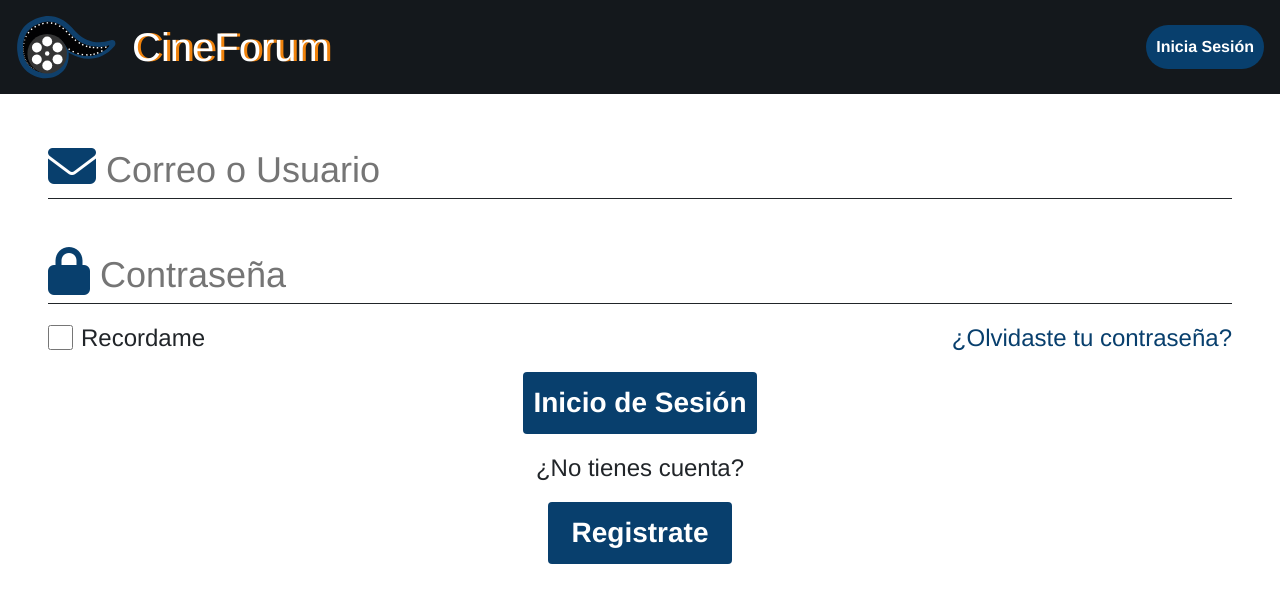
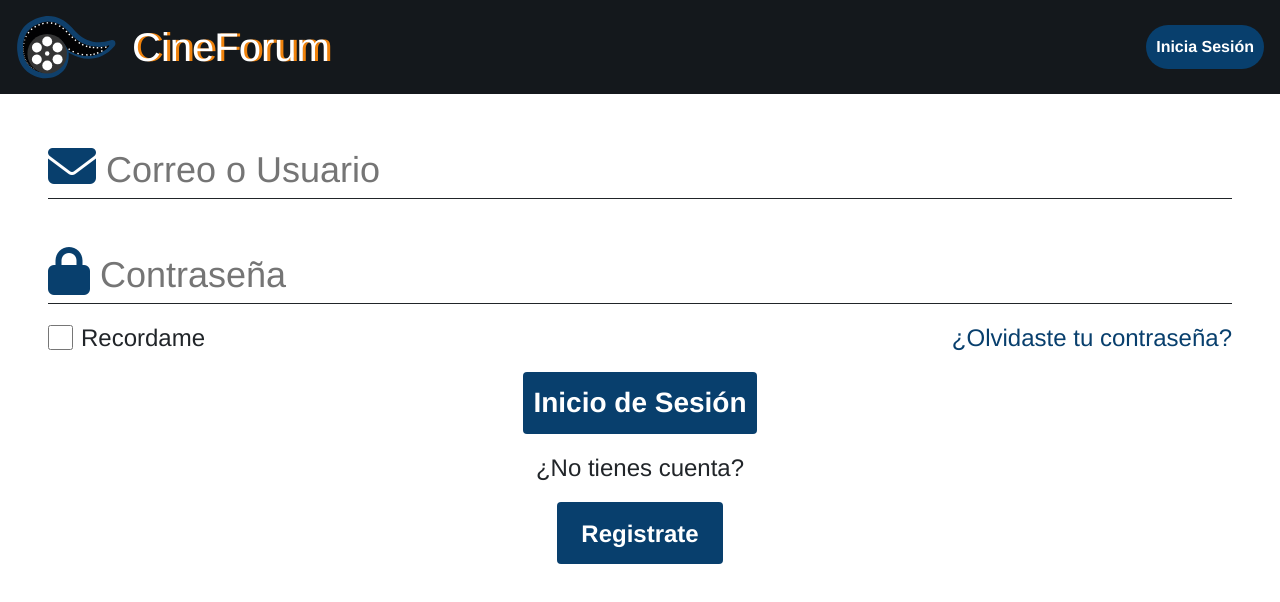
Before and after one commit to FC-CineForum/front-end, a Vue app: page /login in a window 1280 px wide. Shown: the top 602 px of the page. Built offline with nearby package versions, Linux system fonts and the light colour scheme.

Commit message:
:sparkles: Agregando vista Register

```diff
--- a/src/router/index.js
+++ b/src/router/index.js
@@ -14,6 +14,11 @@ const router = createRouter({
       name: "login",
       component: () => import("../views/LogIn.vue"),
     },
+    {
+      path: "/register",
+      name: "register",
+      component: () => import("../views/Register.vue"),
+    },
     // {
     //   path: "/about",
     //   name: "about",
--- a/src/views/LogIn.vue
+++ b/src/views/LogIn.vue
@@ -29,7 +29,7 @@
       </CustomButton>
       <p class="my-3">¿No tienes cuenta?</p>
       <CustomButton class="rounded fw-bold fs-3 px-4">
-        Registrate
+        <router-link class="text-white" to="/register">Registrate</router-link>
       </CustomButton>
     </div>
   </div>
--- /dev/null
+++ b/src/views/Register.vue
@@ -0,0 +1,7 @@
+<template>
+  <div></div>
+</template>
+
+<script setup></script>
+
+<style scoped></style>
```
